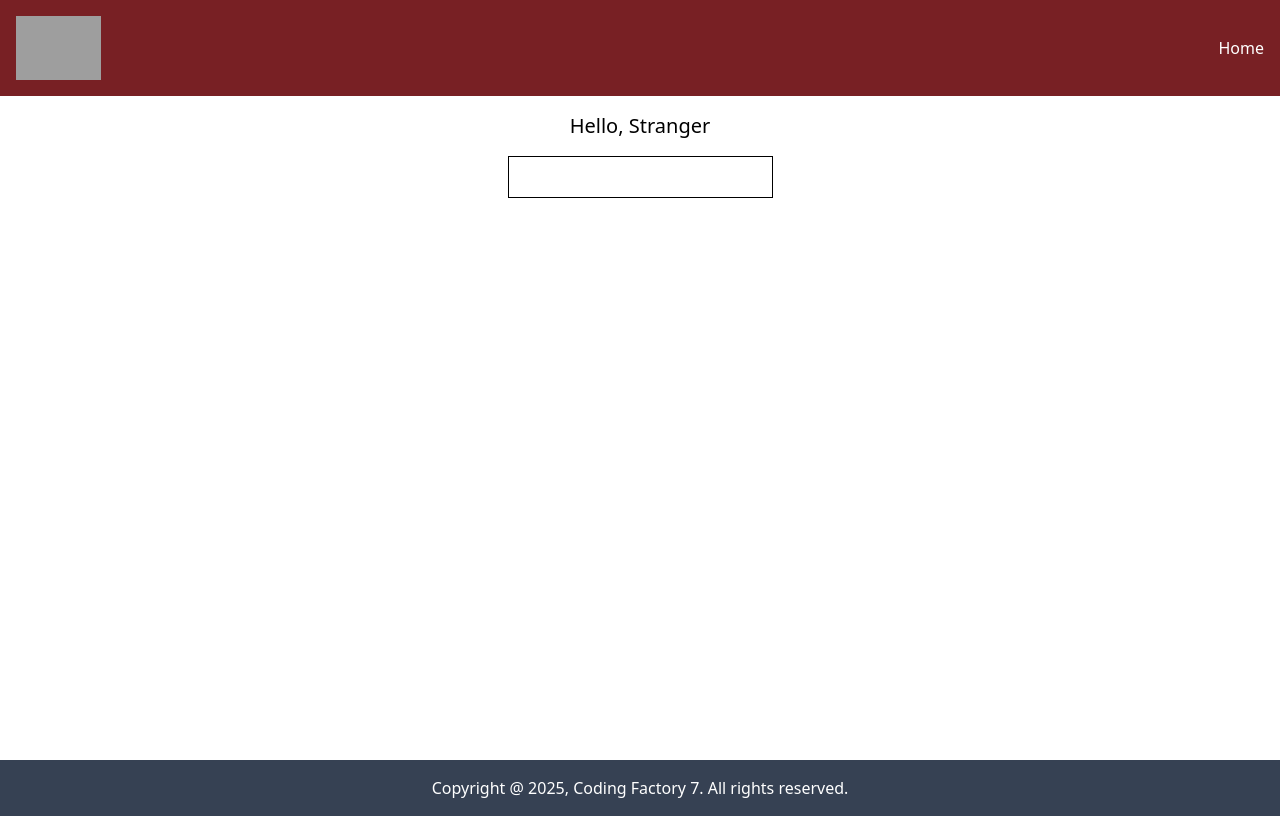
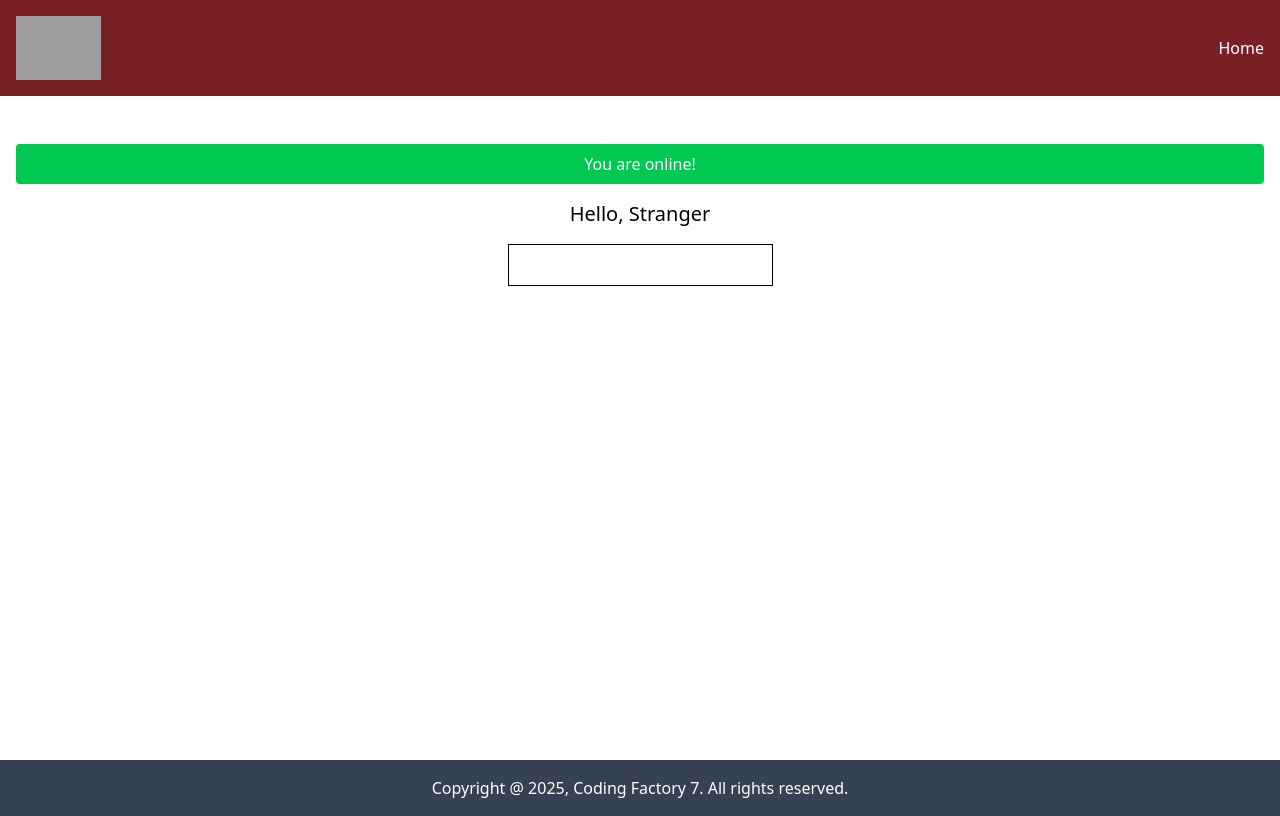
Before and after one commit to PhilipDimitriadis/CF7-React-Intro, a React (Vite) app: page / in a window 1280 px wide. Built offline with nearby package versions, Linux system fonts and the light colour scheme; grey boxes are pictures that could not be loaded.

Commit message:
feat: created a component that cheks if the browser is online

```diff
--- a/src/App.tsx
+++ b/src/App.tsx
@@ -4,15 +4,16 @@
 // import ArrowFunctionalComponentWithProps from "./components/ArrowFunctionalComponentWithProps.tsx";
 // import ArrowFunctionalComponentWithPropsType from "./components/ArrowFunctionalComponentWithPropsType.tsx";
 import Layout from "./components/Layout.tsx";
+import OnlineStatus from "./components/OnlineStatus.tsx";
 // import CounterAdvanced from "./components/CounterAdvanced.tsx";
 // import CounterWithCustomHook from "./components/CounterWithCustomHook.tsx";
 // import CounterAdvancedWithCustomHook from "./components/CounterAdvancedWithCustomHook.tsx";
 // import CounterWithReducer from "./components/CounterWithReducer.tsx";
 // import Todo from "./components/Todo/Todo.tsx";
-import NameChanger from "./components/NameChanger.tsx";
+// import NameChanger from "./components/NameChanger.tsx";
 // import FunctionalComponentWithState from "./components/FunctionalComponentWithState.tsx";
 // import Counter from "./components/Counter.tsx";
-// import NameChanger from "./components/NameChanger.tsx";
+import NameChanger from "./components/NameChanger.tsx";
 // import CounterWithMoreStates from "./components/CounterWithMoreStates.tsx";
 
 // import ClassComponentWithState from "./components/ClassComponentWithState.tsx";
@@ -41,6 +42,7 @@
             {/*<CounterAdvancedWithCustomHook></CounterAdvancedWithCustomHook>*/}
             {/*<CounterWithReducer></CounterWithReducer>*/}
             {/*<Todo></Todo>*/}
+            <OnlineStatus/>
             <NameChanger></NameChanger>
         </Layout>
     </>
--- /dev/null
+++ b/src/components/OnlineStatus.tsx
@@ -0,0 +1,31 @@
+import {useEffect, useState} from "react";
+
+const OnlineStatus = () => {
+    const [isOnline, setIsOnline] = useState(navigator.onLine);
+
+    useEffect(() => {
+        const handler = () => setIsOnline(navigator.onLine);
+        const pollingId: number = setInterval(handler, 5000);
+
+        window.addEventListener("online", handler);
+        window.addEventListener("offline", handler);
+
+        return () => {
+            clearInterval(pollingId);
+            window.removeEventListener("online", handler);
+            window.removeEventListener("offline", handler);
+        };
+    }, [])
+
+    return(
+        <>
+            {/*<div className="bg-green-500 text-white text-center mt-12 p-2 rounded mx-4">*/}
+            <div className={`text-white text-center mt-12 p-2 rounded mx-4 ${isOnline ? 'bg-green-500 ' : 'bg-cf-dark-red'}
+            `}>
+                { isOnline ? "You are online!" : "You are offline!" }
+            </div>
+        </>
+    )
+}
+
+export default OnlineStatus;
```
